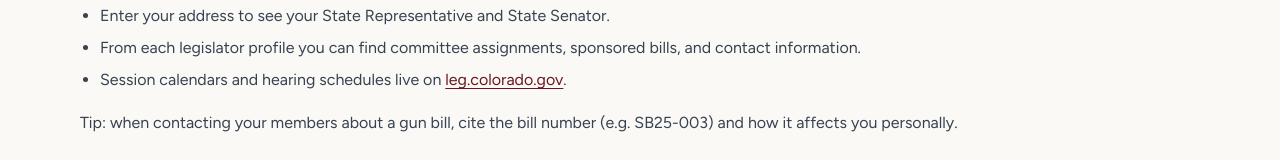
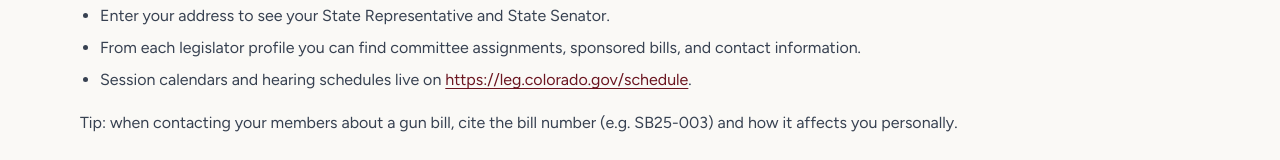
Before and after one commit to KDL-tw/armed-colorado, a Next.js app: page /legislators in a window 1280 px wide. Shown: the part 451-611 px from the top of the page. Built offline with nearby package versions, Linux system fonts and the light colour scheme; no server answers.

Commit message:
fix(legislators): link session/hearing schedules to /schedule
Point the 'Session calendars and hearing schedules' link at
https://leg.colorado.gov/schedule (verified live) instead of the bare
homepage, and show the full URL as the link text.

```diff
--- a/src/app/legislators/page.tsx
+++ b/src/app/legislators/page.tsx
@@ -60,8 +60,12 @@ export default async function LegislatorsPage({
               </li>
               <li>
                 Session calendars and hearing schedules live on{" "}
-                <a href="https://leg.colorado.gov/" target="_blank" rel="noopener noreferrer">
-                  leg.colorado.gov
+                <a
+                  href="https://leg.colorado.gov/schedule"
+                  target="_blank"
+                  rel="noopener noreferrer"
+                >
+                  https://leg.colorado.gov/schedule
                 </a>
                 .
               </li>
```
